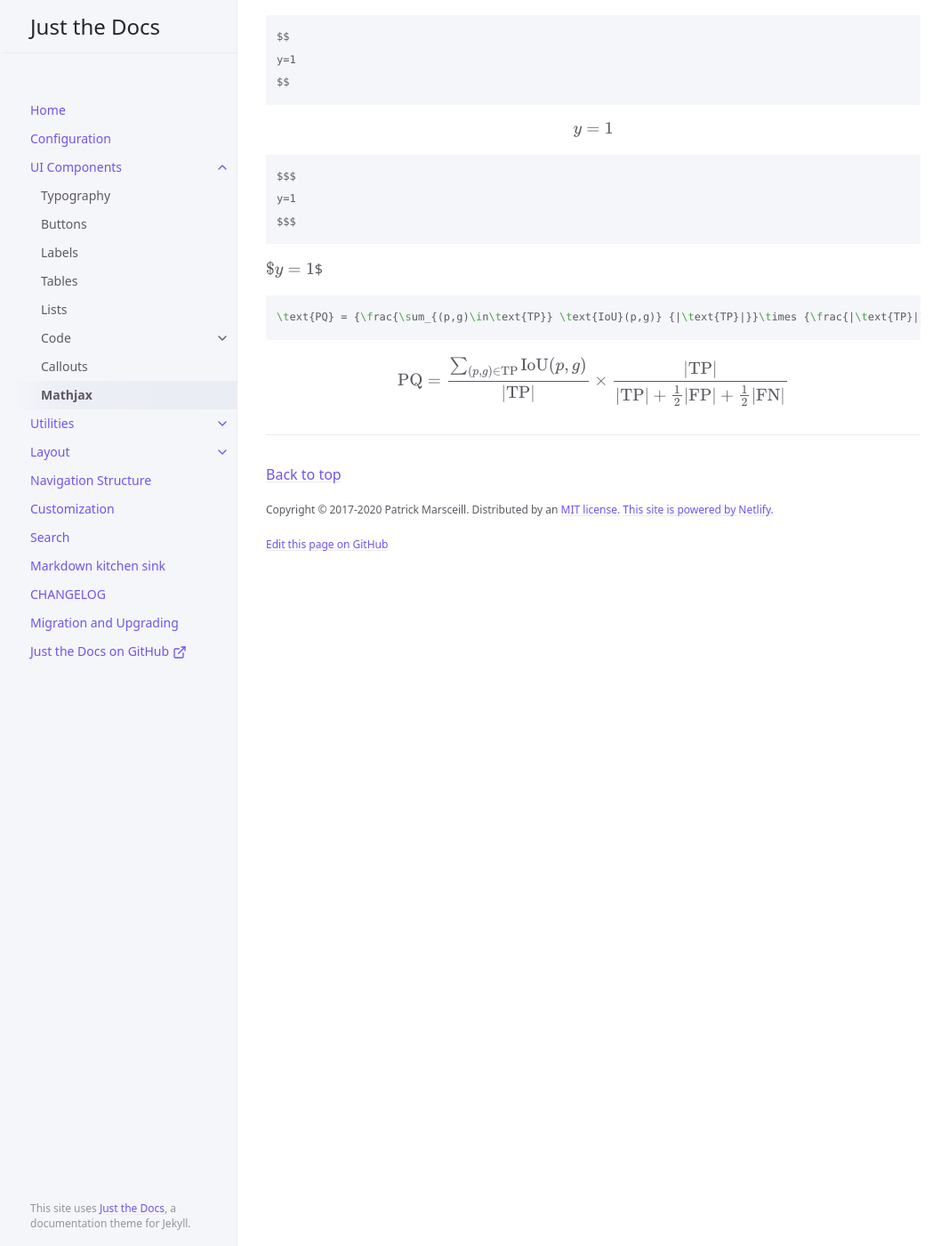
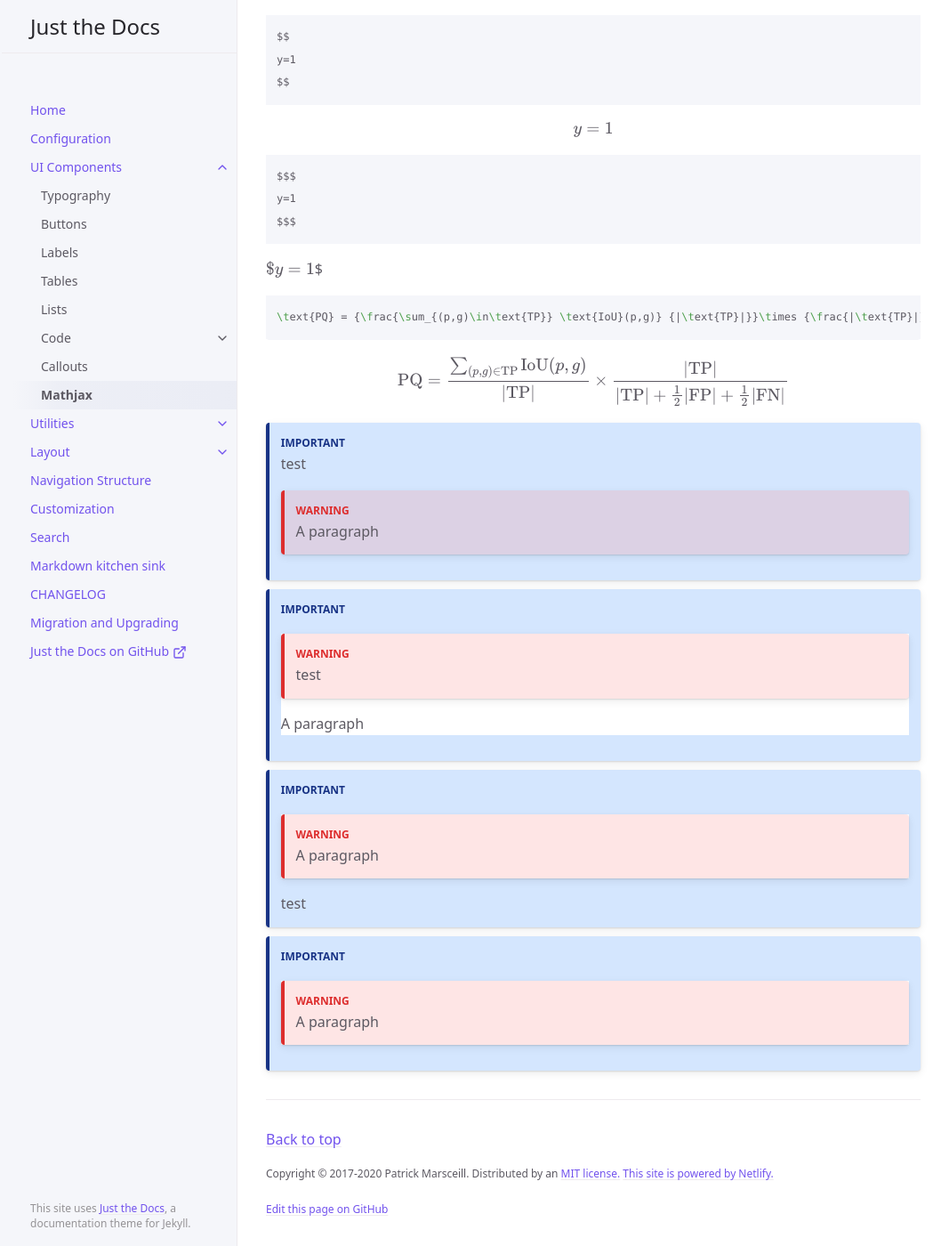
Before and after one commit to ChoiJaeWon568/choijaewon568.github.io, a Jekyll site: the page built from docs/ui-components/mathjax.md, in a window 1280 px wide and 1400 px high, scrolled down 693 px. Shown: the whole window at 89% size, without its empty margins (105-1172 px from the left). Built offline with Jekyll 4.4.1, drawn with Linux system fonts in a browser that asks for light colours; formulas are drawn with MathJax 3.

Commit message:
mathjax test

```diff
--- a/docs/ui-components/mathjax.md
+++ b/docs/ui-components/mathjax.md
@@ -66,3 +66,36 @@ $$$
 $$
 \text{PQ} = {\frac{\sum_{(p,g)\in\text{TP}} \text{IoU}(p,g)} {|\text{TP}|}}\times {\frac{|\text{TP}|} {|\text{TP}| + \frac12|\text{FP}|+\frac12|\text{FN}|}}
 $$
+
+
+{: .important }
+> {: .opaque }
+> test
+> <div markdown="block">
+> {: .warning }
+> A paragraph
+> </div>
+
+{: .important }
+> {: .opaque }
+> <div markdown="block">
+> test
+> {: .warning }
+> A paragraph
+> </div>
+
+
+{: .important }
+> {: .opaque }
+> <div markdown="block">
+> {: .warning }
+> A paragraph
+> </div>
+> test
+
+{: .important }
+> {: .opaque }
+> <div markdown="block">
+> {: .warning }
+> A paragraph
+> </div>
```
